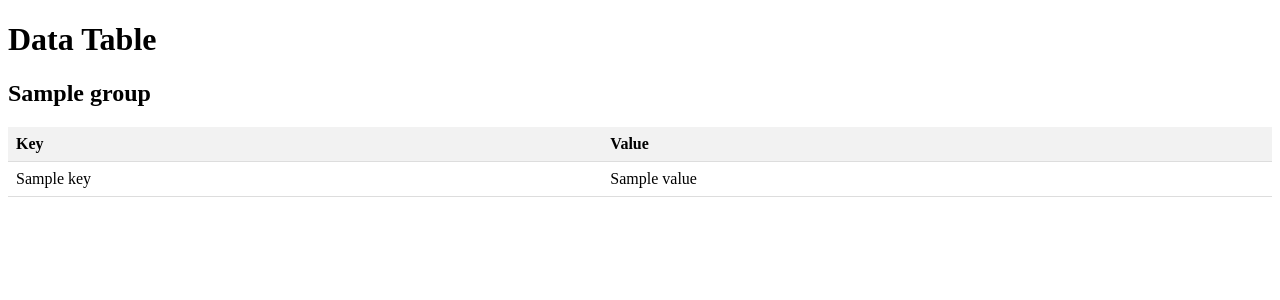
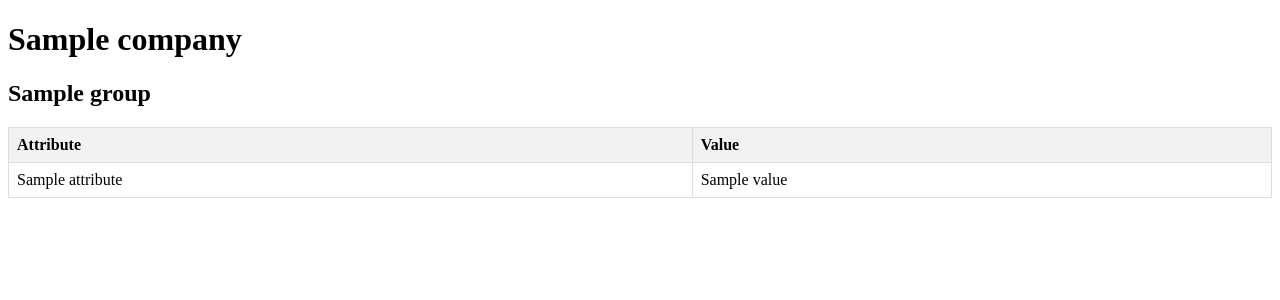
Before and after one commit to nithinkodadhavadee/WaterPOS, a Flask app: template app/templates/index.html in a window 1280 px wide. Shown: the top 300 px of the page. Run offline with Flask 3, Linux system fonts and the light colour scheme; the template is opened without the code that fills it: most values are stand-ins (such as "Sample title", 1, 10 or a date in 2020).

Commit message:
error template page and company wise table

```diff
--- a/app.py
+++ b/app.py
@@ -1,14 +1,30 @@
-from flask import Flask, request, jsonify, render_template
+from flask import Flask, request, render_template
 import requests
 
 app = Flask(__name__, template_folder='./app/templates')
 
 @app.route('/', methods=['GET'])
-def post_request():
-    EXTERNAL_API_URL = "https://www.appsheet.com/api/v2/apps/1d97fa54-f86b-48cf-a81f-cc5edb15b62d/tables/" + "Automobile" + "/Action?applicationAccessKey=V2-FMmuN-5Ldnj-qzcie-6AmdR-wtMP7-bt8Mw-HdTgA-4GR3y"
+def getData():
+    # Get the query parameters
+    company = request.args.get('company')
+    companyType = request.args.get('type')
+
+    # Perform some logic based on the parameters
+    if company is None or companyType is None:
+        return render_template('error.html', message='Both company and type parameters are required.'), 400
+
+    # Placeholder for data retrieval logic based on company and type
+    # You can replace this with your actual data retrieval code
+    data = {
+        'company': company,
+        'type': companyType,
+        'info': 'Placeholder data for company {} of type {}'.format(company, companyType)
+    }
+
+    appsheetApi = "https://www.appsheet.com/api/v2/apps/1d97fa54-f86b-48cf-a81f-cc5edb15b62d/tables/" + companyType + "/Action?applicationAccessKey=V2-FMmuN-5Ldnj-qzcie-6AmdR-wtMP7-bt8Mw-HdTgA-4GR3y"
 
     # Request body data
-    request_body_data = {
+    requestBodyData = {
         "Action": "Find",
         "Properties": {
             "Locale": "en-IN"
@@ -17,74 +33,100 @@ def post_request():
     }
 
     # Make a POST request to the external API
-    response = requests.post(EXTERNAL_API_URL, json=request_body_data)
+    response = requests.post(appsheetApi, json=requestBodyData)
+    print(response)
+    try:
+        json_data = response.json()
+    except:
+        return render_template('error.html', message='No data available for the specified company.'), 404
 
-    # Check if the request was successful
-    if response.status_code == 200:
-        # Get response data from the external API
-        api_response_data = response.json()
+    # Extracting data for the specified company
+    company_data = {}
+    for row in json_data:
+        if row.get('Company') == company:
+            company_data = row
+            break
 
-        # Initialize dictionaries to store data for each group
-        group_data = {
-            'Group A': {},
-            'Group B': {},
-            'Group C': {},
-            'Group D': {},
-            'Group E': {}
-        }
+    if not company_data:
+        return render_template('error.html', message='No data available for the specified company.'), 404
 
-        # Define the keys you want to extract for each group
-        keys_to_extract = {
-            'Group A': [
-                'Quantity of Raw water drawn (Bulk water supplied) from BWSSB main (in KLD)',
-                'Quantity of Raw water drawn from the Bore well (Groundwater) (in KLD)',
-                'Quantity of Bottled water supplied from the vendor for potable/ drinking purpose (in KLD)',
-                'Quantity of Raw water supplied from the Tankers/ Vendor for domestic/ non domestic purpose (in KLD)'
-            ],
-            'Group B': [
-                'Freshwater supplied to Industrial processes (combined or in parts, if avialable',
-                'Freshwater supplied to canteen',
-                'Freshwater supplied to RO',
-                'Freshwater supplied for domestic use(it includes building wise restroom and other uses)',
-                'Freshwater supplied to cooling towers (no values should overlap)',
-                'Freshwater supplied for any other usage (like floor cleaning, gardening, vehicle washing, construction purpose etc.)'
-            ],
-            'Group C': [
-                'Volume of Waste water generated from all places like Canteen, restrooms building wise, industrial processes, Ro reject, Water treatment plant, etc (in KLD)'
-            ],
-            'Group D': [
-                'Quantity of Treated Waste water utilized in KLD Gardening/ Lawn',
-                'Quantity of Treated Waste water utilized in KLD; Toilet Flush:',
-                'Quantity of Treated Waste water utilized in KLD; Cooling purpose:',
-                'Quantity of Treated Waste water utilized in KLD; Rough wash purpose:',
-                'Quantity of Treated Waste water utilized in KLD; Floor cleaning:',
-                'Quantity of Treated Waste water utilized in KLD; Construction purpose',
-                'Quantity of Treated Waste water utilized in KLD; Green Belt development',
-                'Quantity of Treated Waste water utilized in KLD; Any other Usage:'
-            ],
-            'Group E': [
-                'Treated waste water discharge to outside the campus boundries'
-            ]
-        }
+    # Dictionary to map each attribute to its group
+    attribute_groups = {
+        "Quantity of Raw water drawn (Bulk water supplied) from BWSSB main (in KLD)": "Group A",
+        "Quantity of Raw water drawn from the Bore well (Groundwater) (in KLD)": "Group A",
+        "Quantity of Bottled water supplied from the vendor for potable/ drinking purpose (in KLD)": "Group A",
+        "Quantity of Raw water supplied from the Tankers/ Vendor for domestic/ non domestic purpose (in KLD)": "Group A",
+        "Freshwater supplied to Industrial processes": "Group B",
+        "Freshwater supplied to canteen": "Group B",
+        "Freshwater supplied to RO": "Group B",
+        "Freshwater supplied for domestic use(it includes building wise restroom and other uses)": "Group B",
+        "Freshwater supplied to cooling towers (no values should overlap)": "Group B",
+        "Freshwater supplied for any other usage (like floor cleaning, gardening, vehicle washing, construction purpose etc.)": "Group B",
+        "Volume of Waste water generated from all places like Canteen, restrooms building wise, industrial processes, Ro reject, Water treatment plant, etc (in KLD)": "Group C",
+        "Quantity of Treated Waste water utilized in KLD Gardening/ Lawn": "Group D",
+        "Quantity of Treated Waste water utilized in KLD;  Toilet Flush:": "Group D",
+        "Quantity of Treated Waste water utilized in KLD; Cooling purpose:": "Group D",
+        "Quantity of Treated Waste water utilized in KLD; Rough wash purpose:": "Group D",
+        "Quantity of Treated Waste water utilized in KLD; Floor cleaning:": "Group D",
+        "Quantity of Treated Waste water utilized in KLD; Construction purpose": "Group D",
+        "Quantity of Treated Waste water utilized in KLD; Green Belt development": "Group D",
+        "Quantity of Treated Waste water utilized in KLD; Any other Usage:": "Group D",
+        "Treated waste water discharge to outside the campus boundries": "Group E"
+    }
 
-        # Iterate over each item in the API response
-        for row in api_response_data:
-            # Iterate over each group
-            for group, keys in keys_to_extract.items():
-                # Initialize dictionary for the group if not present
-                if group not in group_data:
-                    group_data[group] = {}
-                # Extract keys for the current group
-                for key in keys:
-                    if key in row:
-                        # Add key-value pair to the corresponding group dictionary
-                        group_data[group][key] = row[key]
+    # Extracting relevant data attributes for the table along with their groups
+    table_data = {}
+    for key, value in company_data.items():
+        if key in attribute_groups:
+            group = attribute_groups[key]
+            if value and value != "0" and value != "null":
+                if group not in table_data:
+                    table_data[group] = {}
+                table_data[group][key] = value
 
-        # Render the response HTML template with the data
-        print(api_response_data)
-        return render_template('index.html', group_data=group_data)
-    else:
-        print("Error: Failed to fetch data from external API")
+    return render_template('index.html', company=company, table_data=table_data)
 
 if __name__ == '__main__':
     app.run(host='0.0.0.0', port=5000, debug=True)
+
+# from flask import Flask, request, jsonify, render_template
+# import requests
+
+# app = Flask(__name__, template_folder='./app/templates')
+
+# @app.route('/', methods=['GET'])
+# def getData():
+#     # Get the query parameters
+#     company = request.args.get('company')
+#     companyType = request.args.get('type')
+
+#     # Perform some logic based on the parameters
+#     if company is None or companyType is None:
+#         return jsonify({'error': 'Both company and type parameters are required.'}), 400
+
+#     # Placeholder for data retrieval logic based on company and type
+#     # You can replace this with your actual data retrieval code
+#     data = {
+#         'company': company,
+#         'type': companyType,
+#         'info': 'Placeholder data for company {} of type {}'.format(company, companyType)
+#     }
+
+#     appsheetApi = "https://www.appsheet.com/api/v2/apps/1d97fa54-f86b-48cf-a81f-cc5edb15b62d/tables/" + companyType + "/Action?applicationAccessKey=V2-FMmuN-5Ldnj-qzcie-6AmdR-wtMP7-bt8Mw-HdTgA-4GR3y"
+
+#     # Request body data
+#     requestBodyData = {
+#         "Action": "Find",
+#         "Properties": {
+#             "Locale": "en-IN"
+#         },
+#         "Rows": []
+#     }
+
+#     # Make a POST request to the external API
+#     response = requests.post(appsheetApi, json=requestBodyData)
+#     return response.json(), 200
+#     # return jsonify(data), 200
+
+# if __name__ == '__main__':
+#     app.run(host='0.0.0.0', port=5000, debug=True)
--- a/app/templates/index.html
+++ b/app/templates/index.html
@@ -3,59 +3,38 @@
 <head>
     <meta charset="UTF-8">
     <meta name="viewport" content="width=device-width, initial-scale=1.0">
-    <title>Data Table</title>
+    <title>Water POS Data</title>
     <style>
         table {
+            border-collapse: collapse;
             width: 100%;
-            border-collapse: collapse;
         }
-
         th, td {
+            border: 1px solid #dddddd;
+            text-align: left;
             padding: 8px;
-            text-align: left;
-            border-bottom: 1px solid #ddd;
         }
-
         th {
             background-color: #f2f2f2;
         }
     </style>
 </head>
 <body>
-    <h1>Data Table</h1>
-
-    {% for group, data in group_data.items() %}
+    <h1> {{ company }}</h1>
+    {% for group, attributes in table_data.items() %}
         <h2>{{ group }}</h2>
         <table>
-            <thead>
+            <tr>
+                <th>Attribute</th>
+                <th>Value</th>
+            </tr>
+            {% for attribute, value in attributes.items() %}
                 <tr>
-                    <th>Key</th>
-                    <th>Value</th>
+                    <td>{{ attribute }}</td>
+                    <td>{{ value }}</td>
                 </tr>
-            </thead>
-            <tbody>
-                {% for key, value in data.items() %}
-                    <tr>
-                        <td>{{ key }}</td>
-                        <td>{{ value }}</td>
-                    </tr>
-                {% endfor %}
-            </tbody>
+            {% endfor %}
         </table>
     {% endfor %}
 </body>
 </html>
-
-<!-- <!DOCTYPE html>
-<html lang="en">
-<head>
-    <meta charset="UTF-8">
-    <meta name="viewport" content="width=device-width, initial-scale=1.0">
-    <title>Response Page</title>
-</head>
-<body>
-    <h1>Response Page</h1>
-    <p>Message: {{ message }}</p>
-    <p>Data: {{ data }}</p>
-</body>
-</html> -->
```
Also changed, not shown: app/templates/error.html (added, +12 -0 lines).
